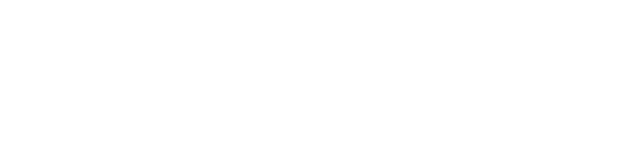
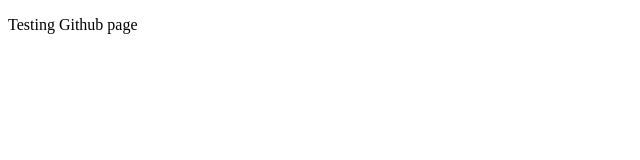
Before and after one commit to mesnuuu/sample, a plain HTML site: page index.html in a window 1280 px wide. Shown: the whole page, without its empty margins (0-640 px from the left). Drawn offline with Linux system fonts and the light colour scheme.

Commit message:
Update index.html

```diff
--- a/index.html
+++ b/index.html
@@ -5,6 +5,6 @@
     <title>sample</title>
 </head>
 <body>
-
+    <p> Testing Github page </p>
 </body>
 </html>
```
